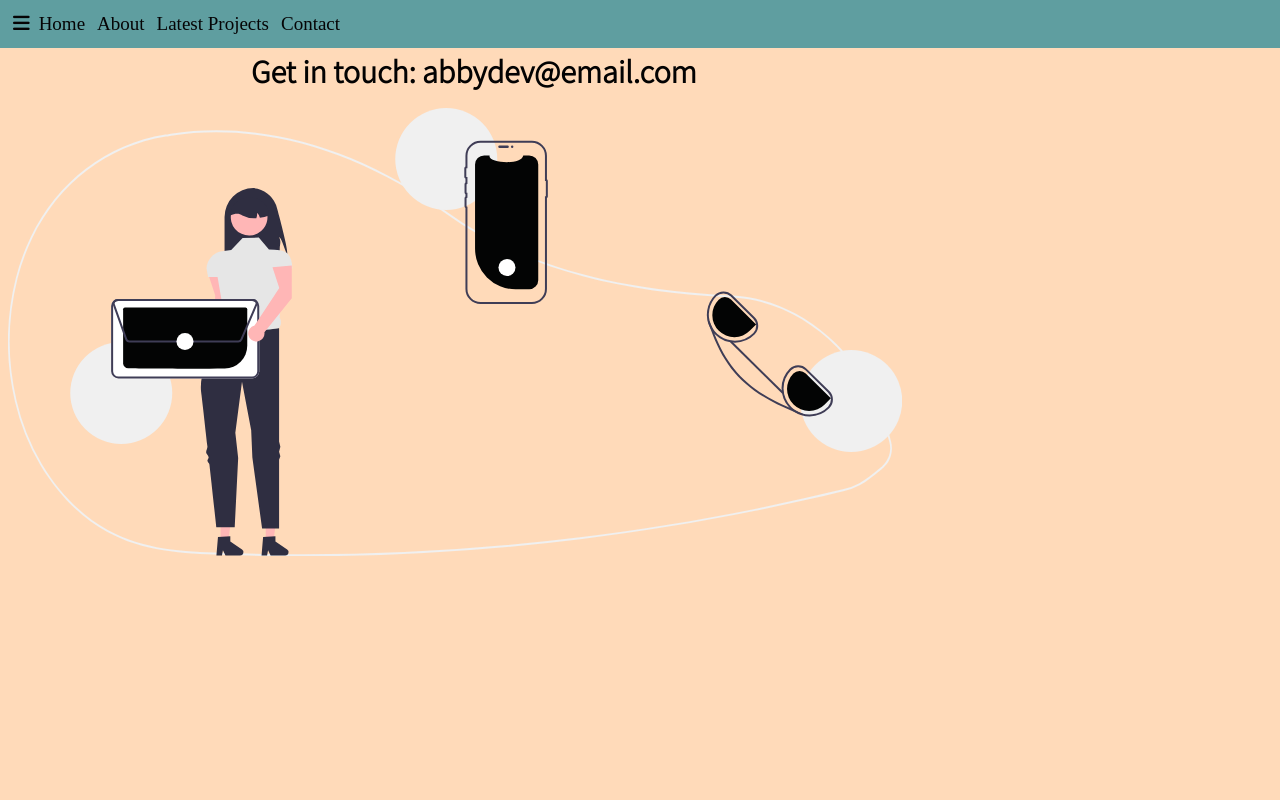
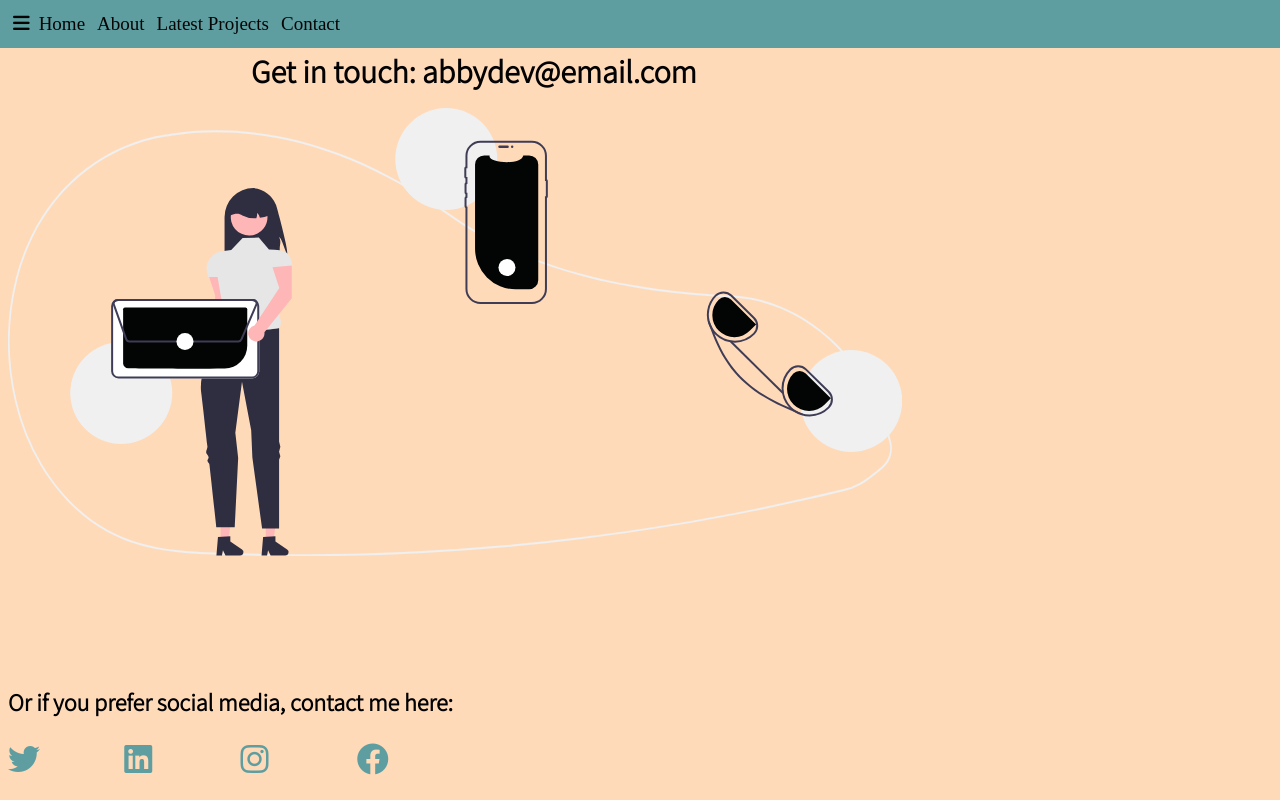
Before and after one commit to abdex/Portfolio, a plain HTML site: page contact.html in a window 1280 px wide. Drawn offline with Linux system fonts and the light colour scheme.

Commit message:
footer added to contact page with social media links

```diff
--- a/contact.html
+++ b/contact.html
@@ -30,5 +30,17 @@
 
     <h1 class="contactEmail">Get in touch: abbydev@email.com</h1>
 
+    <footer>
+        <h2>Or if you prefer social media, contact me here:</h2>
+
+            <div class="socials">
+                <a href="https://twitter.com/IOAcademyUK" target="_blank"><i class="fa-brands fa-twitter"></i></a>
+                <a href="https://www.linkedin.com/school/io-academy/" target="_blank"><i class="fa-brands fa-linkedin"></i></a>
+                <a href="https://www.instagram.com/iOacademyUK/" target="_blank"><i class="fa-brands fa-instagram"></i></a>
+                <a href="https://www.facebook.com/iOAcademyUK" target="_blank"><i class="fa-brands fa-facebook"></i></a>
+              </div>
+
+    </footer>
+
 </body>
 </html>
--- a/style.css
+++ b/style.css
@@ -113,6 +113,30 @@ h1 {
     flex-direction: column;
 }
 
-@media screen (min-width: 500px) {
+@media screen and (min-width: 450px) {
+    .target{
     flex-direction: row;
+  }
 }
+
+footer {
+    font-family: 'Assistant', sans-serif;
+    position: fixed;
+    bottom: 0;
+    margin-bottom: 20px;
+}
+.socials {
+    font-size: 2rem;
+    display: grid;
+    grid-template-columns: repeat(4, 1fr);
+    gap: 20px;
+    width: 100%;
+  }
+
+  .socials a {
+    color: rgb(95, 158, 160);
+  }
+
+  .socials a:hover {
+    color:plum;
+  }
```
